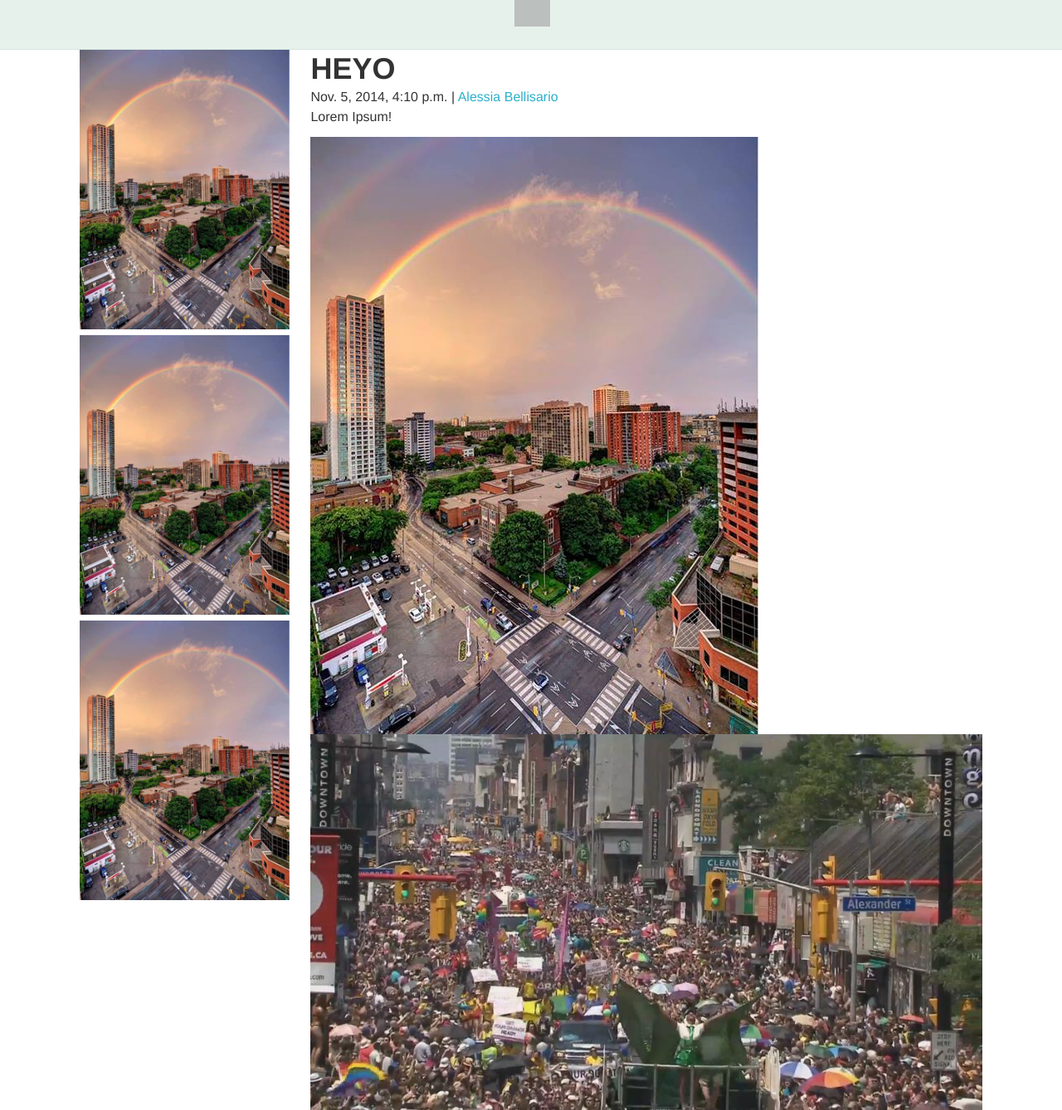
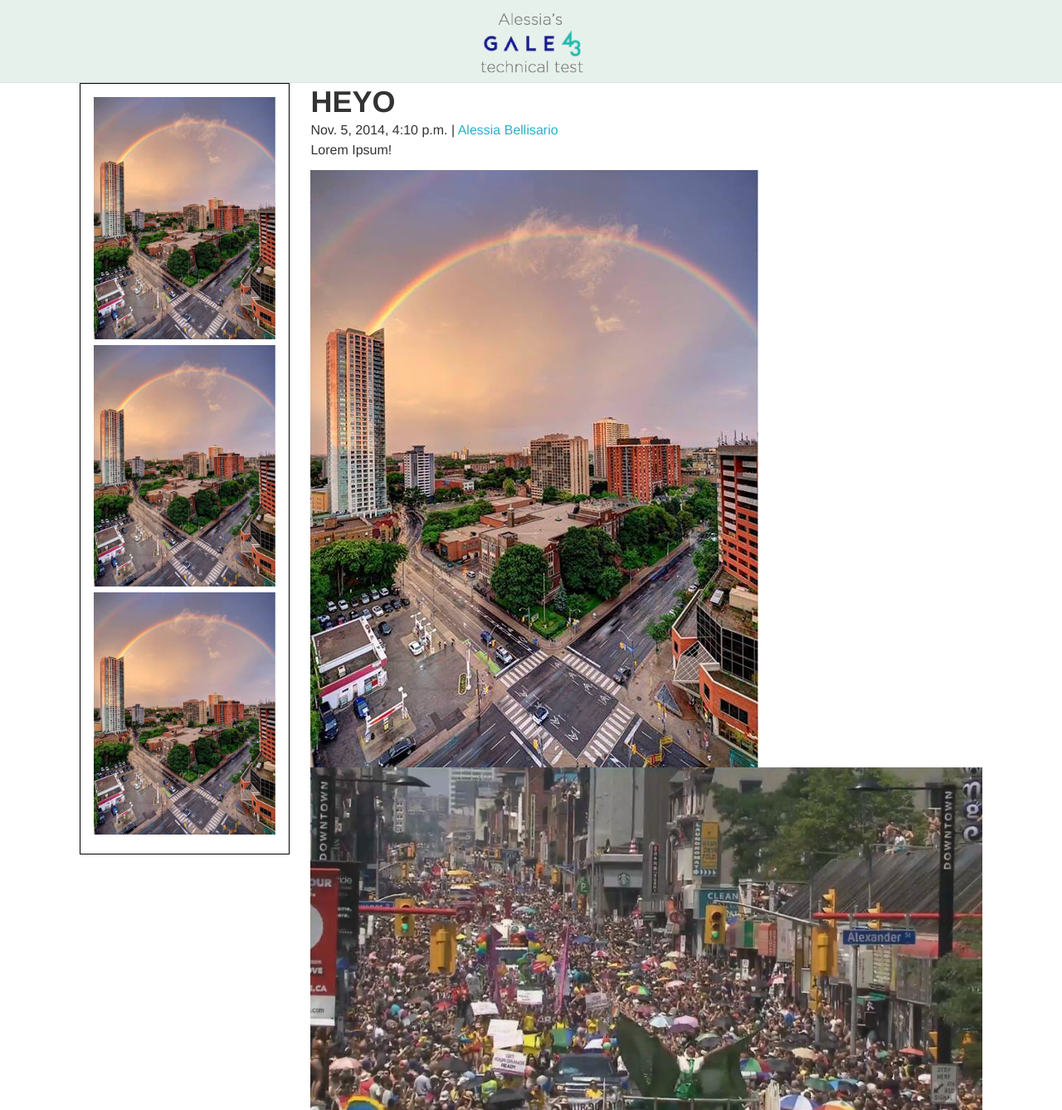
Before and after one commit to alessbell/Gale43, a Django app: page /articles/1/ in a window 1280 px wide. Shown: the top 1338 px of the page at 83% size. Run offline with Django 3.2, Linux system fonts and the light colour scheme; data comes from the database, SQL or seed files in the repository; grey boxes are pictures that could not be loaded.

Commit message:
New header logo

```diff
--- a/articles/static/articles/style.css
+++ b/articles/static/articles/style.css
@@ -229,7 +229,9 @@ html, body {
   float: left;
   display: block;
   margin-right: 2.3576515979%;
-  width: 23.2317613015%; }
+  width: 23.2317613015%;
+  border: 1px solid black;
+  padding: 1em 1em 1em 1em; }
   .side-nav:last-child {
     margin-right: 0; }
 
@@ -299,17 +301,17 @@ html, body {
   background-color: #E7F1EC;
   border-bottom: 1px solid #d4e6dd;
   font-family: Georgia, Cambria, "Times New Roman", Times, serif;
-  height: 60px;
+  height: 100px;
   width: 100%;
   z-index: 9999; }
   .centered-navigation .mobile-logo {
     display: inline;
     float: left;
-    max-height: 60px;
+    max-height: 100px;
     padding-left: 1em; }
     .centered-navigation .mobile-logo img {
-      max-height: 60px;
-      opacity: 0.6;
+      max-height: 100px;
+      opacity: 1;
       padding: 0.8em 0; }
     @media screen and (min-width: 53.75em) {
       .centered-navigation .mobile-logo {
@@ -319,7 +321,7 @@ html, body {
     display: block;
     float: right;
     font-weight: 700;
-    line-height: 60px;
+    line-height: 100px;
     margin: 0;
     padding-right: 1em;
     text-transform: uppercase; }
@@ -361,7 +363,7 @@ html, body {
   .centered-navigation ul li.nav-link {
     background: #E7F1EC;
     display: block;
-    line-height: 60px;
+    line-height: 100px;
     overflow: hidden;
     padding-right: 1em;
     text-align: right;
@@ -371,7 +373,7 @@ html, body {
       .centered-navigation ul li.nav-link {
         background: transparent;
         display: inline;
-        line-height: 60px; }
+        line-height: 100px; }
         .centered-navigation ul li.nav-link a {
           padding-right: 1em; } }
     .centered-navigation ul li.nav-link a {
@@ -386,9 +388,9 @@ html, body {
       .centered-navigation li.logo.nav-link {
         display: inline; } }
   .centered-navigation .logo img {
-    margin-bottom: -0.6666666667em;
-    max-height: 2em;
-    opacity: 0.6; }
+    margin-bottom: -5.3em;
+    max-height: 5em;
+    opacity: 1; }
   .centered-navigation li.more.nav-link {
     padding-right: 0; }
     @media screen and (min-width: 53.75em) {
@@ -447,7 +449,7 @@ html, body {
       padding-right: 0; }
       @media screen and (min-width: 53.75em) {
         .centered-navigation ul.submenu li {
-          line-height: 46.1538461538px; }
+          line-height: 76.9230769231px; }
           .centered-navigation ul.submenu li:first-child > a {
             border-top-left-radius: 3px;
             border-top-right-radius: 3px; }
--- a/articles/templates/articles/_header.html
+++ b/articles/templates/articles/_header.html
@@ -5,13 +5,13 @@
 <header class="centered-navigation">
   <div class="centered-navigation-wrapper">
     <a href="javascript:void(0)" class="mobile-logo">
-      <img src="https://raw.githubusercontent.com/thoughtbot/refills/master/source/images/placeholder_logo_3_dark.png" alt="Logo image">
+      <img src="media/logos/2.png" alt="Logo image">
     </a>
     <a href="" class="centered-navigation-menu-button">MENU</a>
     <ul class="centered-navigation-menu">
       <li class="nav-link logo">
         <a href="javascript:void(0)" class="logo">
-          <img src="https://raw.githubusercontent.com/thoughtbot/refills/master/source/images/placeholder_logo_3_dark.png" alt="Logo image">
+          <img src="media/logos/2.png" alt="Logo image">
         </a>
       </li>
     </ul>
--- /dev/null
+++ b/articles/templates/articles/_side_nav.html
@@ -0,0 +1,7 @@
+<div class="side-nav">
+  <ul>
+    <li><img src="{{article.hero_image.url}}"></li>
+    <li><img src="{{article.hero_image.url}}"></li>
+    <li><img src="{{article.hero_image.url}}"></li>
+  </ul>
+</div>
--- a/articles/templates/articles/article.html
+++ b/articles/templates/articles/article.html
@@ -1,13 +1,7 @@
 {% include 'articles/_header.html' %}
 
 <div class="section">
-  <div class="side-nav">
-    <ul>
-      <li><img src="{{article.hero_image.url}}"></li>
-      <li><img src="{{article.hero_image.url}}"></li>
-      <li><img src="{{article.hero_image.url}}"></li>
-    </ul>
-  </div>
+  {% include 'articles/_side_nav.html' %}
 
   <div class="article-main">
   <h1>{{ article.title }}</h1>
--- a/sass/style.scss
+++ b/sass/style.scss
@@ -23,6 +23,8 @@ html, body {
 
 .side-nav {
   @include span-columns(3);
+  border:1px solid black;
+  padding: 1em 1em 1em 1em;
 }
 
 .footer {
@@ -104,11 +106,11 @@ html, body {
 
 .centered-navigation {
   $centered-navigation-padding: 1em;
-  $centered-navigation-logo-height: 2em;
+  $centered-navigation-logo-height: 6em;
   $centered-navigation-background: #E7F1EC;
   $centered-navigation-color: transparentize($base-font-color, 0.3);
   $centered-navigation-color-hover: $base-font-color;
-  $centered-navigation-height: 60px;
+  $centered-navigation-height: 100px;
   $centered-navigation-item-padding: 1em;
   $centered-navigation-submenu-padding: 1em;
   $centered-navigation-submenu-width: 12em;
@@ -133,7 +135,7 @@ html, body {
 
     img {
       max-height: $centered-navigation-height;
-      opacity: .6;
+      opacity: 1;
       padding: .8em 0;
     }
 
@@ -238,9 +240,9 @@ html, body {
   }
 
   .logo img {
-    margin-bottom: -$centered-navigation-logo-height / 3;
-    max-height: $centered-navigation-logo-height;
-    opacity: .6;
+    margin-bottom: -5.3em;
+    max-height: 5em;
+    opacity: 1;
   }
 
 
```
Also changed, not shown: media/logos/2.png (added).
